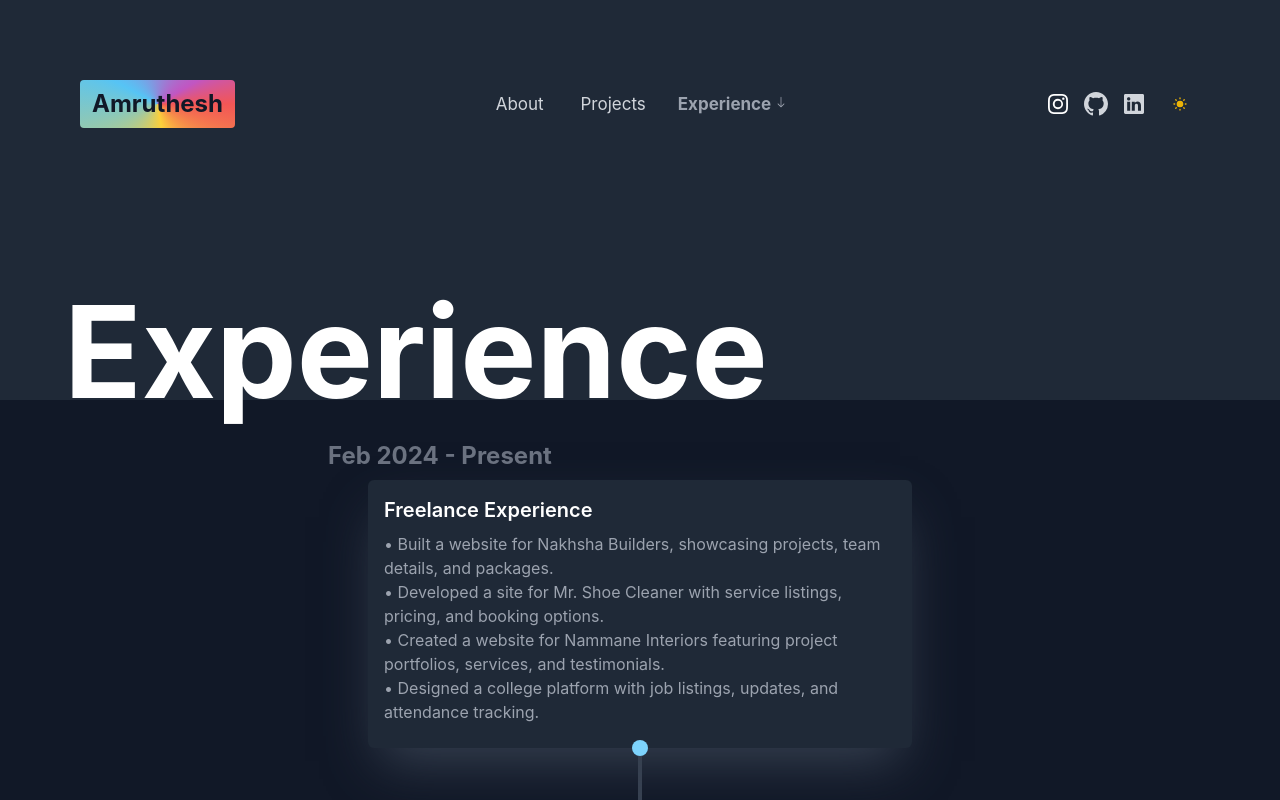
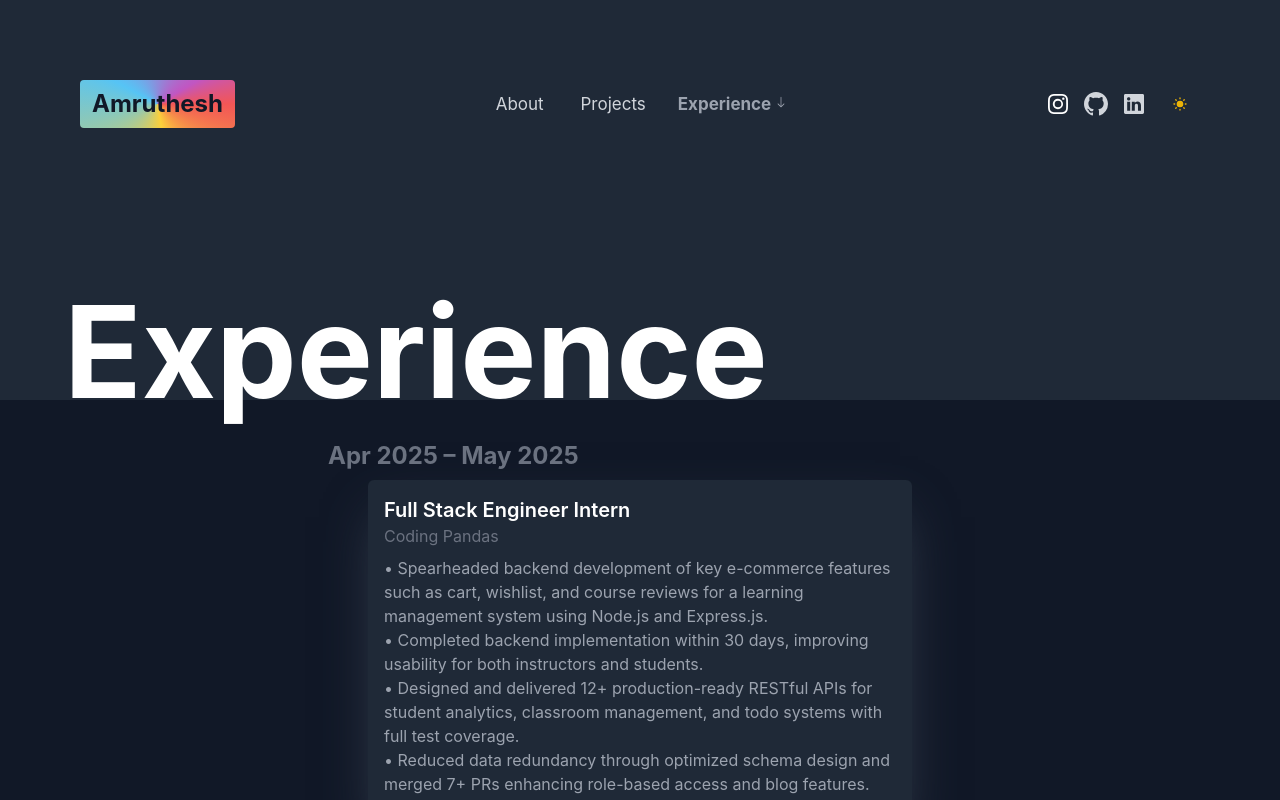
Before and after one commit to amruthesh-amru/portfolio-NextJs, a Next.js app: page /experience in a window 1280 px wide. Shown: the top 800 px of the page. Built offline with nearby package versions, Linux system fonts and the light colour scheme.

Commit message:
updated data

```diff
--- a/components/Experience.js
+++ b/components/Experience.js
@@ -45,7 +45,7 @@ const ExperienceCard = ({ title, desc, year, company, companyLink }) => {
         {year}
       </h1>
       <h1 className="font-semibold text-xl">{title}</h1>
-      <a href={companyLink} className="text-gray-500">
+      <a href={companyLink} target="_blank" className="text-gray-500">
         {company}
       </a>
       <p className="text-gray-600 dark:text-gray-400 my-2">{
--- a/components/Projects.js
+++ b/components/Projects.js
@@ -45,13 +45,19 @@ const ProjectCard = ({ title, link, description, number, repoLink }) => {
         className="font-semibold  flex flex-row justify-between space-x-2 w-full items-center"
       >
         <div className="flex group gap-1">
-          <a href={repoLink}><p>View Repository </p></a>
-          <div className="transform  group-hover:translate-x-2 transition duration-300">
-            &rarr;
-          </div>
+          {repoLink && (
+            <a href={repoLink}>
+              <p>View Repository </p>
+            </a>
+          )}
+          {repoLink && (
+            <div className="transform  group-hover:translate-x-2 transition duration-300">
+              &rarr;
+            </div>
+          )}
         </div>
         <div>
-          <a href={link}><p className="text-[1rem]">Live Demo</p></a>
+          <a href={link} target="_blank"><p className="text-[1rem]">Live Demo</p></a>
         </div>
       </div>
     </div>
--- a/constants/data.js
+++ b/constants/data.js
@@ -7,6 +7,26 @@ const userData = {
   phone: "+91 6366201977",
   address: "Mysuru, India",
   projects: [
+    {
+      title: "HOS Properties",
+      link: "https://hosproperties.com/",
+      description: [
+        "• Real estate website for Dubai-based luxury agency with property listings and rental calculator.",
+        "• Integrated contact forms and newsletter subscriptions.",
+        "• ReactJS, NextJS, Tailwind CSS, API integration."
+      ]
+    },
+    {
+      title: "AutoPrint X - Print Order System",
+      link: "https://autoprint-x-frontend-deploy.onrender.com", // Add your deployment link if available
+      repoLink: "https://github.com/amruthesh-amru/autoprint-x-frontend-deploy", // Update if different
+      description: [
+        "• Print-ordering platform connecting users with nearby vendors for document printing.",
+        "• Real-time order tracking with automatic printing and payment integration.",
+        "• ReactJS, NodeJS, ExpressJS, MongoDB, Socket.io, Razorpay, Tailwind CSS."
+      ]
+    },
+
     {
       title: "Horanadu Temple Website",
       link: "https://hornadu.netlify.app/",
@@ -89,6 +109,18 @@ const userData = {
     // currentProjectUrl: "https://tailwindmasterkit.com",
   },
   experience: [
+    {
+      title: "Full Stack Engineer Intern",
+      company: "Coding Pandas",
+      year: "Apr 2025 – May 2025",
+      companyLink: "https://codingpandas.in/",
+      desc: [
+        "• Spearheaded backend development of key e-commerce features such as cart, wishlist, and course reviews for a learning management system using Node.js and Express.js.",
+        "• Completed backend implementation within 30 days, improving usability for both instructors and students.",
+        "• Designed and delivered 12+ production-ready RESTful APIs for student analytics, classroom management, and todo systems with full test coverage.",
+        "• Reduced data redundancy through optimized schema design and merged 7+ PRs enhancing role-based access and blog features."
+      ]
+    },
 
     {
       title: "Freelance Experience",
@@ -99,7 +131,7 @@ const userData = {
         '• Built a website for Nakhsha Builders, showcasing projects, team details, and packages.',
         '• Developed a site for Mr. Shoe Cleaner with service listings, pricing, and booking options.',
         '• Created a website for Nammane Interiors featuring project portfolios, services, and testimonials.',
-        '• Designed a college platform with job listings, updates, and attendance tracking.'
+        '• Developed a real estate site for HOS Properties (Dubai), including listings, seller guides, and yield calculator.'
       ]
     },
     {
```
Lines whose indentation alone changed are shown as unchanged.
